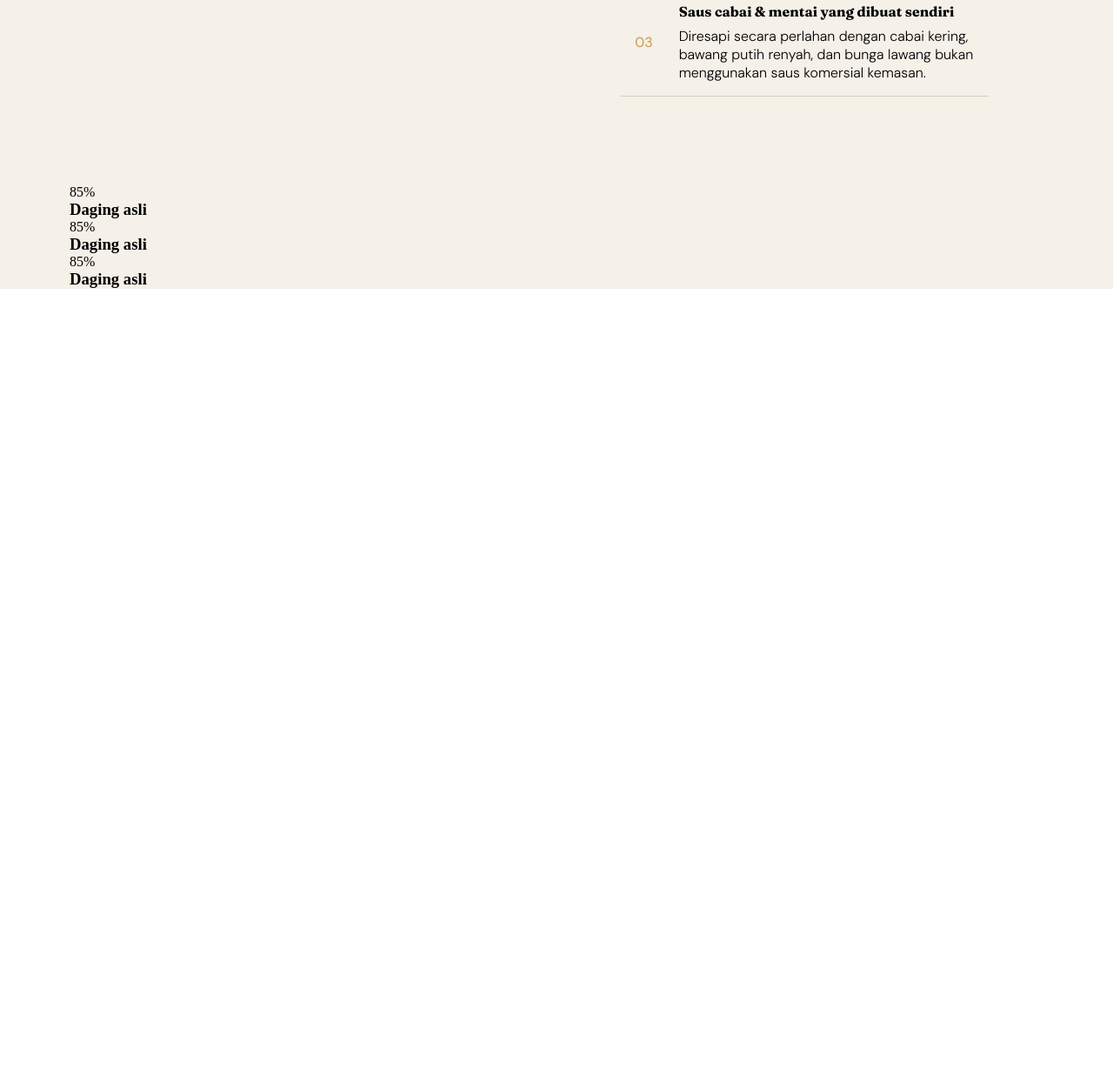
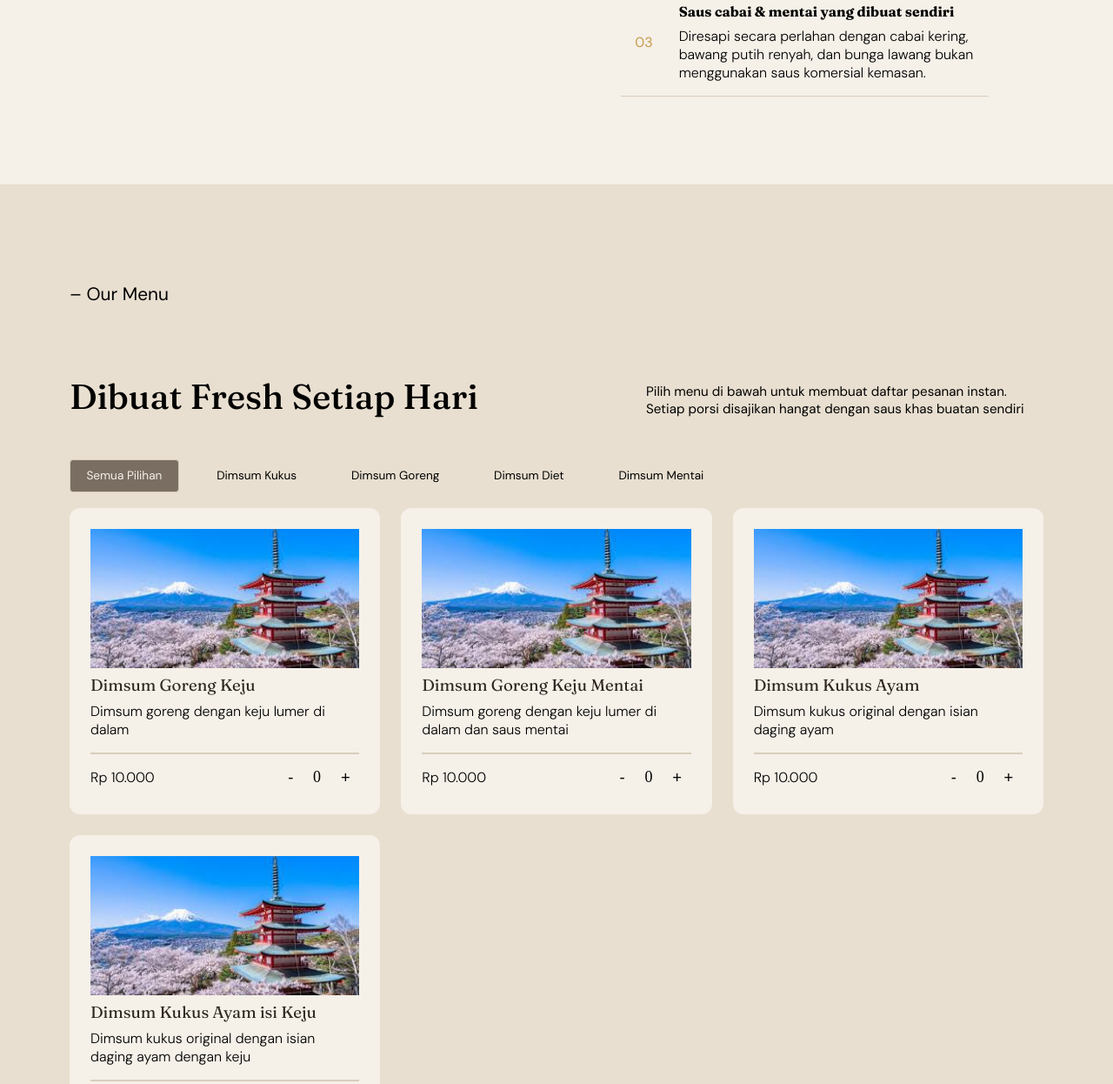
Before and after one commit to Septa29/Dimsum-Ummu-Furqon, a plain HTML site: page index.html in a window 1280 px wide. Shown: the part 1397-2643 px from the top of the page at 87% size. Before the commit the page ends 1729 px from the top, so only its background shows below. Drawn offline with Linux system fonts and the light colour scheme; a web font is replaced by a local one.

Commit message:
Fitur Menu

```diff
--- a/css/style.css
+++ b/css/style.css
@@ -27,6 +27,9 @@ a{
     font-weight: 400px;
     text-decoration: none;
 }
+.side-bar, .hamburger{
+    display: none;
+}
 
 body{
     padding: 0px;
@@ -39,6 +42,13 @@ body{
     max-width: 1200px;
     margin-inline: auto;
     padding-inline: clamp(1.25rem, 4vw, 2.5rem);
+}
+
+.eyebrow{
+    display: inline-block;
+    font-family: var(--font-body);
+    font-size: 1.3rem;
+    margin-bottom: 10vh;
 }
 
 h1{
@@ -67,7 +77,7 @@ nav{
     width: calc(100% - 30px);
     justify-content: space-around;
     align-items: center;
-    background-color: var(--surface);
+    background-color: var(--bg);
 }
 
 nav .logo{
--- a/css/styling.css
+++ b/css/styling.css
@@ -65,6 +65,7 @@
     border: 1px solid var(--text);
     color: var(--bg);
     padding: 0.5rem 2rem;
+    border-radius: 4px;
     text-align: center;
     transition: .3s ease;
 }
@@ -106,31 +107,17 @@
     grid-template-columns: 1.08fr 0.92fr;
     gap: clamp(2.5rem, 5vw, 4.5rem);
 }
-.left-content .about-title{
-    font-family: var(--font-body);
-    font-size: 1.3rem;
-    margin-bottom: 10vh;
-    animation: load 1s;
-    animation-timeline: view();
-    animation-range: entry 0% entry 90%;
-}
 .left-content h1{
     font-family: var(--font-heading);
     font-weight: 600;
     font-size: 50px;
     margin-bottom: 5vh;
-    animation: load 1s;
-    animation-timeline: view();
-    animation-range: entry 0% entry 90%;
 }
 .left-content .desc{
     margin: 0;
     font-size: 2rem;
     font-weight: 400;
     font-family: 'italianno', cursive;
-    animation: load 1s;
-    animation-timeline: view();
-    animation-range: entry 0% entry 90%;
 }
 .right-content{
     display: block;
@@ -140,9 +127,6 @@
     font-family: var(--font-body);
     font-size: 1rem;
     font-weight: 400;
-    animation: load 1s;
-    animation-timeline: view();
-    animation-range: entry 0% entry 90%;
 }
 
 .card-holder{
@@ -157,9 +141,6 @@
     height: 100%;
     gap: 30px;
     padding: 1rem;
-    animation: load 1s;
-    animation-timeline: view();
-    animation-range: entry 0% entry 90%;
 }
 .card-list.border{
     border-top: 1px solid var(--border);
@@ -170,26 +151,117 @@
     align-self: center;
     font-family: var(--font-body);
     color: var(--accent);
-    animation: load 1s;
-    animation-timeline: view();
-    animation-range: entry 0% entry 90%;
 }
 .card-about-title{
     font-family: var(--font-heading);
     font-size: 1rem;
     margin-bottom: 0.5rem;
-    animation: load 1s;
-    animation-timeline: view();
-    animation-range: entry 0% entry 90%;
 }
 .card-list .card-desc{
     font-family: var(--font-body);
     font-size: 1rem;
     font-weight: 350;
-    animation: load 1s;
-    animation-timeline: view();
-    animation-range: entry 0% entry 90%;
 }
-.testimoni-section{
+.menu-section{
+    background-color: var(--surface);
+    padding-block: 7rem 3rem;
+}
+.menu-section .menu-title{
+    font-family: var(--font-heading);
+    font-weight: 500;
+    font-size: 40px;
+}
+.menu-intro{
+    max-width: 44ch;
+    font-size: 0.95rem;
+    font-family: var(--font-body);
+}
+.menu-header{
+    display: flex;
+    flex-wrap: wrap;
+    justify-content: space-between;
+    align-items: flex-end;
+    gap: 1.5rem;
+    margin-bottom: 3rem;
+}
+.menu-tabs{
+    display: flex;
+    flex-wrap: wrap;
+    gap: 1.5rem;
+    margin-bottom: 1.15rem;
+}
+.tab-btn{
+    background: transparent;
+    border: 1px solid transparent;
+    padding: 0.6rem 1.15rem;
+    font-family: var(--font-body);
+    font-weight: 400;
+    font-size: 0.85rem;
+    border-radius: 4px;
+    transition: all 0.2s ease;
+    cursor: pointer;
+}
+.tab-btn:hover{
+    background-color: var(--text-muted);
+    color: var(--bg);
+}
+.tab-btn.active{
+    background-color: var(--text-muted);
+    color: var(--bg);
+    border-color: var(--border);
+}
+.menu-grid{
+    display: grid;
+    grid-template-columns: repeat(3, 1fr);
+    gap: 1.5rem;
+}
+.menu-card{
     background-color: var(--bg);
+    padding: 1.5rem;
+    border-radius: 12px;
+    display: flex;
+    flex-direction: column;
 }
+.menu-card img{
+    width: 100%;
+    height: 10rem;
+    object-fit: cover;
+    margin-bottom: 0.5rem;
+}
+.menu-card h3{
+    font-family: var(--font-heading);
+    font-weight: 400;
+    color: var(--text);
+}
+.menu-card .price{
+    font-family: var(--font-body);
+    font-weight: 300;
+    margin: 0.5rem 0;
+}
+.card-desk{
+    font-family: var(--font-body);
+    font-weight: 300;
+    margin: 0.5rem 0;
+    padding-bottom: 1rem;
+    border-bottom: 2px solid var(--border);
+}
+.card-num{
+    display: flex;
+    justify-content: space-between;
+}
+.qty-controls{
+    display: flex;
+    justify-content: space-around;
+    align-items: center;
+    width: 30%;
+    gap: 0.1rem;
+}
+.qty-controls span{
+    font-size: 18px;
+    font-weight: 250;
+}
+.qty-controls button{
+    border: none;
+    background-color: transparent;
+    font-size: 1.15rem;
+}
--- a/index.html
+++ b/index.html
@@ -12,6 +12,7 @@
     <link rel="stylesheet" href="css/style.css">
     <link rel="stylesheet" href="css/styling.css">
     <title>Dimsum Ummu Furqon</title>
+    <script type="module" src="./js/main.js"></script>
 </head>
 <body>
     <header class="navbar">
@@ -36,8 +37,25 @@
                     <span class="cart-badges">0</span>
                 </div>
             </div>
+            <div class="hamburger">
+                <span>
+
+                </span>
+                <span>
+
+                </span>
+                <span></span>
+            </div>
         </nav>
     </header>
+    <aside class="side-bar">
+        <div class="side-bar-container">
+            <a href="#"><li>Home</li></a>
+            <a href="#about"><li>About</li></a>
+            <a href="#"><li>Menu</li></a>
+            <a href="#"><li>Contact</li></a>
+        </div>
+    </aside>
     <main>
         <section class="hero">
             <div class="container hero-grid">
@@ -66,7 +84,7 @@
         <section class="about-section" id="about">
             <div class="container about-grid">
                 <div class="left-content">
-                    <p class="about-title">&ndash; Our Philosophy</p>
+                    <p class="eyebrow">&ndash; Our Philosophy</p>
                     <h1>
                         Honest dimsum rooted in family hospitality.
                     </h1>
@@ -126,36 +144,25 @@
                 </div>
             </div>
         </section>
-        <section class="testimoni-section">
-            <div class="container testimoni-grid">
-                <div class="card-testimoni">
-                    <span class="testi-persen">
-                        85%
-                    </span>
-                    <h3 class="testi-title">
-                        Daging asli
-                    </h3>
+        <section class="menu-section" id="menu">
+            <div class="container">
+                <div class="menu-header">
+                    <div>
+                        <span class="eyebrow">&ndash; Our Menu</span>
+                        <h2 class="menu-title">Dibuat Fresh Setiap Hari</h2>
+                    </div>
+                    <p class="menu-intro">
+                        Pilih menu di bawah untuk membuat daftar pesanan instan. Setiap porsi disajikan hangat dengan saus khas buatan sendiri
+                    </p>
                 </div>
-                <div class="card-testimoni">
-                    <div class="card-testimoni">
-                    <span class="testi-persen">
-                        85%
-                    </span>
-                    <h3 class="testi-title">
-                        Daging asli
-                    </h3>
+                <div class="menu-tabs" role="tablist" aria-label="Menu Categories" >
+                    <button class="tab-btn active" aria-selected="true" data-category="All" data-filter-menu>Semua Pilihan</button>
+                    <button class="tab-btn" aria-selected="false" data-category="kukus" data-filter-menu>Dimsum Kukus</button>
+                    <button class="tab-btn" aria-selected="false" data-category="goreng" data-filter-menu>Dimsum Goreng</button>
+                    <button class="tab-btn" aria-selected="false" data-category="diet" data-filter-menu>Dimsum Diet</button>
+                    <button class="tab-btn" aria-selected="false" data-category="mentai" data-filter-menu>Dimsum Mentai</button>
                 </div>
-                </div>
-                <div class="card-testimoni">
-                    <div class="card-testimoni">
-                    <span class="testi-persen">
-                        85%
-                    </span>
-                    <h3 class="testi-title">
-                        Daging asli
-                    </h3>
-                </div>
-                </div>
+                <div class="menu-grid" id="menu-grid" aria-live="polite" data-menu-filter></div>
             </div>
         </section>
     </main>
--- /dev/null
+++ b/js/main.js
@@ -0,0 +1,27 @@
+import { renderMenu, setCategory, adjustQuantity } from "./menu.js";
+
+document.addEventListener('DOMContentLoaded', () => {
+
+
+
+    // menu
+    const menuContainer = document.querySelector('[data-menu-filter]');
+    renderMenu(menuContainer);
+
+    document.querySelectorAll('[data-filter-menu]').forEach((btn) => {
+        btn.addEventListener('click', () => {
+            document.querySelectorAll('[data-filter-menu]').forEach((el) => el.classList.remove('active'));
+            btn.classList.add('active');
+            setCategory(btn.dataset.category, menuContainer);
+        })
+    });
+
+    menuContainer?.addEventListener('click', (event) => {
+        const actionBtn = event.target.closest('button[data-action]');
+
+        if(!actionBtn) return;
+
+        const {id, action} = actionBtn.dataset;
+        adjustQuantity(id, action === 'inc' ? 1 : -1, menuContainer)
+    })
+})
--- /dev/null
+++ b/js/menu.js
@@ -0,0 +1,87 @@
+const MENU_ITEMS = [
+    {
+        id: '001',
+        name: 'Dimsum Goreng Keju',
+        image: './assets/logo/fujisan.jpg',
+        category: 'goreng',
+        price: 10000,
+        tag: 'Bestseller',
+        tagType: 'bestseller',
+        description: 'Dimsum goreng dengan keju lumer di dalam'
+    },
+    {
+        id: '002',
+        name: 'Dimsum Goreng Keju Mentai',
+        image: './assets/logo/fujisan.jpg',
+        category: 'mentai',
+        price: 10000,
+        tag: 'Saus',
+        tagType: 'artisan',
+        description: 'Dimsum goreng dengan keju lumer di dalam dan saus mentai'
+    },
+    {
+        id: '003',
+        name: 'Dimsum Kukus Ayam',
+        image: './assets/logo/fujisan.jpg',
+        category: 'kukus',
+        price: 10000,
+        tag: 'Original',
+        tagType: 'artisan',
+        description: 'Dimsum kukus original dengan isian daging ayam'
+    },
+    {
+        id: '004',
+        name: 'Dimsum Kukus Ayam isi Keju',
+        category: 'kukus',
+        image: './assets/logo/fujisan.jpg',
+        price: 10000,
+        tag: 'Original',
+        tagType: 'artisan',
+        description: 'Dimsum kukus original dengan isian daging ayam dengan keju'
+    }
+]
+
+const state = {
+    category: 'All',
+    cart: {}
+}
+
+function formatPrice(amount){
+    return `Rp ${amount.toLocaleString('id-ID')}`;
+}
+
+export function renderMenu(containerEl){
+    if(!containerEl) return;
+
+    const visibleItem = state.category === 'All' ? MENU_ITEMS : MENU_ITEMS.filter((item) => item.category === state.category);
+
+    containerEl.innerHTML = visibleItem.map((item) => {
+        const qty = state.cart[item.id] || 0;
+        return `<article class="menu-card" data-id="${item.id}">
+          <img src="${item.image}" alt="foto dimsum">
+          <h3>${item.name}</h3>
+          <p class="card-desk">${item.description}</p>
+          <div class="card-num">
+          <p class="price">${formatPrice(item.price)}</p>
+          <div class="qty-controls">
+            <button type="button" data-action="dec" data-id="${item.id}" aria-label="Kurangi ${item.name}">-</button>
+            <span class="qty-value">${qty}</span>
+            <button type="button" data-action="inc" data-id="${item.id}" aria-label="Tambah ${item.name}">+</button>
+          </div>
+          </div>
+        </article>
+        `;
+    })
+    .join('');
+}
+
+export function setCategory(category, containerEl){
+    state.category = category;
+    renderMenu(containerEl)
+}
+
+export function adjustQuantity(itemId, delta, containerEl){
+    const current = state.cart[itemId] || 0;
+    state.cart[itemId] = Math.max(0, current + delta);
+    renderMenu(containerEl)
+}
```
